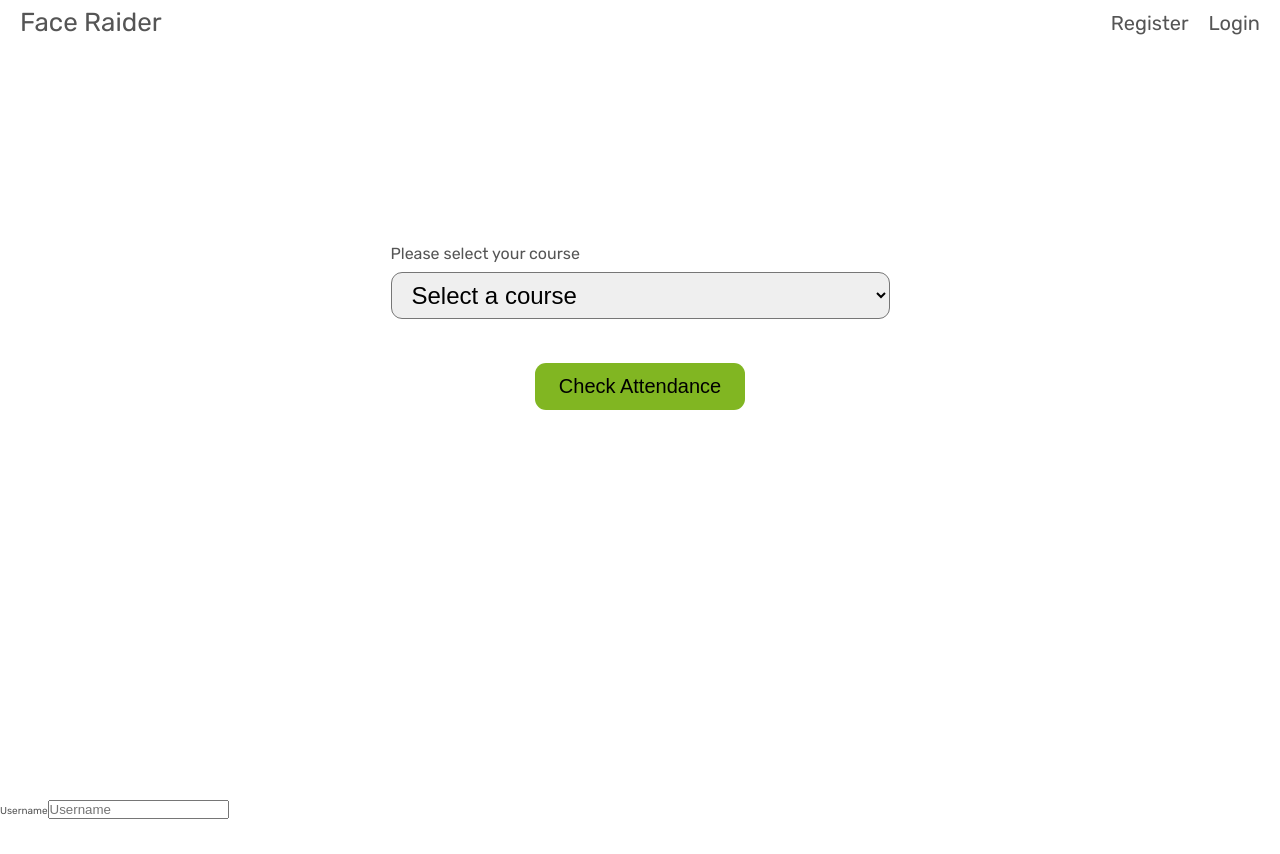
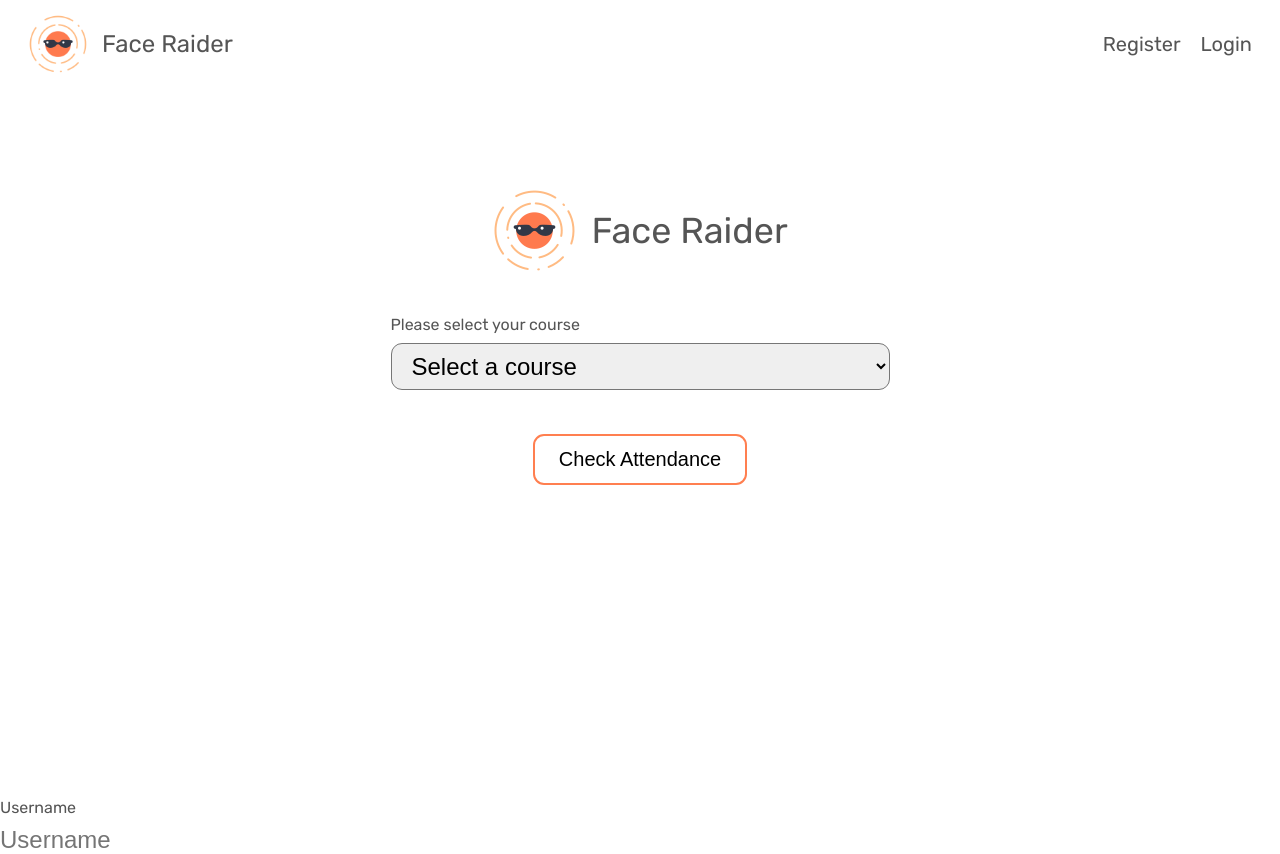
Before and after one commit to smmr-dn/face-raider, a React (Vite) app in the folder frontend/: page /scan-options in a window 1280 px wide. Before the commit the page ends 819 px from the top, so only its background shows below. Built offline with nearby package versions, Linux system fonts and the light colour scheme; a web font is replaced by a local one.

Commit message:
add some design for homepage

```diff
--- a/frontend/src/components/home-page/AttendanceHome.jsx
+++ b/frontend/src/components/home-page/AttendanceHome.jsx
@@ -1,5 +1,6 @@
 import React from "react";
 import "./HomePage.css";
+import logo from "../../assets/logo-icon.png";
 
 let courses = [
   { name: "CS4352 - Operating Systems", value: "CS4352" },
@@ -9,6 +10,10 @@ let courses = [
 const AttendanceHome = () => {
   return (
     <div className="home-container">
+      <div className="face-raider app-logo">
+        <img src={logo} />
+        <p className="app-name-main">Face Raider</p>
+      </div>
       <div className="course-list">
         <label for="select-course">Please select your course</label>
         <select id="select-course" required>
@@ -18,7 +23,7 @@ const AttendanceHome = () => {
           ))}
         </select>
       </div>
-      <button className="btn btn-check-attendance">Check Attendance</button>
+      <button className="btn btn-home-container">Check Attendance</button>
     </div>
   );
 };
--- a/frontend/src/components/home-page/HomePage.css
+++ b/frontend/src/components/home-page/HomePage.css
@@ -5,14 +5,17 @@
   text-align: center;
 }
 .navbar {
-  padding: 1rem 2rem;
+  padding: 1.4rem 2.8rem;
   display: flex;
   align-items: center;
   justify-content: space-between;
 }
-.app-logo {
-  font-size: 2.6rem;
-  cursor: pointer;
+.app-name-main {
+  font-size: 3.6rem;
+}
+.logo-nav {
+  width: 6rem;
+  height: 6rem;
 }
 .auth {
   list-style: none;
@@ -28,9 +31,12 @@
 }
 .auth li:hover,
 .auth li:visited {
-  color: black;
+  color: coral;
   cursor: pointer;
 }
+/*-------------------------------------*/
+/*-----------Attendance Home-----------*/
+/*-------------------------------------*/
 .home-container {
   display: flex;
   flex-direction: column;
@@ -38,35 +44,88 @@
   justify-content: center;
   gap: 1.4rem;
 }
+.app-logo {
+  display: flex;
+  align-items: center;
+  justify-content: center;
+  gap: 1.4rem;
+}
+.app-name-nav {
+  font-size: 2.4rem;
+  cursor: pointer;
+}
+.face-raider {
+  margin-top: 10rem;
+  margin-bottom: 3rem;
+}
 .btn {
   padding: 1.2rem 2.4rem;
   border-radius: 11px;
   font-size: 2rem;
   border: none;
-  background-color: #81b622;
   cursor: pointer;
   transition: all 0.3s;
 }
-.btn:hover {
-  background-color: #5a7f18;
+.btn-home-container {
+  background-color: white;
+  border: 2px solid coral;
 }
+.btn-home-container:hover {
+  background-color: coral;
+}
+
 .course-list {
-  margin-top: 20rem;
   margin-bottom: 3rem;
 }
-.course-list label {
+label {
   margin-bottom: 1rem;
   display: block;
   text-align: left;
   font-size: 1.6rem;
 }
-.course-list select {
-  /* appearance: none; */
-  position: relative;
-}
+
 #select-course {
   font-size: 2.4rem;
   display: block;
   padding: 0.8rem 1.6rem;
   border-radius: 11px;
 }
+
+/*-------------------------------------*/
+/*------------ScanOptions--------------*/
+/*-------------------------------------*/
+.scan-options {
+  margin-top: 20rem;
+  margin-bottom: 2rem;
+}
+.R-number-container {
+  display: flex;
+  align-items: center;
+  justify-content: space-between;
+  gap: 4px;
+  padding: 0.8rem 1.6rem;
+  border-radius: 11px;
+  border: 2px solid #555;
+}
+.R {
+  font-size: 2.4rem;
+}
+input {
+  border: none;
+  font-size: 2.4rem;
+}
+input:focus {
+  outline: none;
+}
+input:focus::placeholder {
+  color: transparent;
+}
+#R-number {
+  text-align: left;
+}
+.scan-option-btn-container {
+  display: flex;
+  align-items: center;
+  justify-content: center;
+  gap: 1.4rem;
+}
--- a/frontend/src/components/home-page/NavBar.jsx
+++ b/frontend/src/components/home-page/NavBar.jsx
@@ -1,9 +1,13 @@
 import React from "react";
 import "./HomePage.css";
+import logo from "../../assets/logo-icon.png";
 const NavBar = () => {
   return (
     <div className="navbar">
-      <p className="app-logo">Face Raider</p>
+      <div className="app-logo">
+        <img className="logo-nav" src={logo} />
+        <p className="app-name-nav">Face Raider</p>
+      </div>
       <ul className="auth">
         <li>Register</li>
         <li>Login</li>
--- a/frontend/src/components/home-page/ScanOptions.jsx
+++ b/frontend/src/components/home-page/ScanOptions.jsx
@@ -4,8 +4,22 @@ import "./HomePage.css";
 const ScanOptions = () => {
   return (
     <div className="home-container">
-      <label for="R-number">Enter Your R Number</label>
-      <input id="R-number" type="text" placeholder="R--------" required></input>
+      <div className="scan-options">
+        <label for="R-number">Enter Your R Number</label>
+        <div className="R-number-container no-outline">
+          <p className="R">R</p>
+          <input
+            id="R-number"
+            type="text"
+            placeholder="--------"
+            required
+          ></input>
+        </div>
+      </div>
+      <div className="scan-option-btn-container">
+        <button className="btn">Scan Your Face</button>
+        <button className="btn">Scan Barcode</button>
+      </div>
     </div>
   );
 };
```
Also changed, not shown: frontend/src/assets/logo-icon.png (added).
